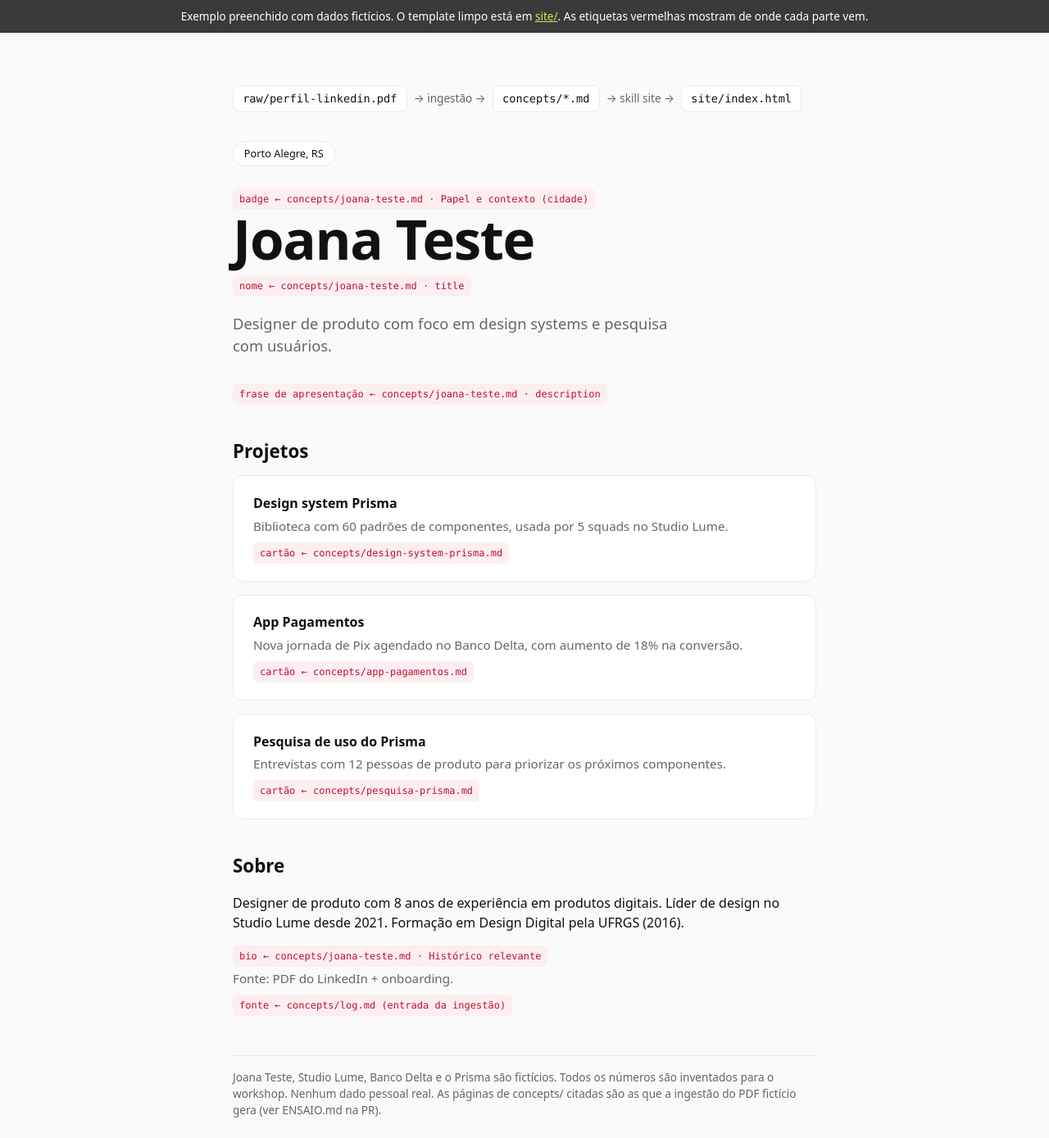
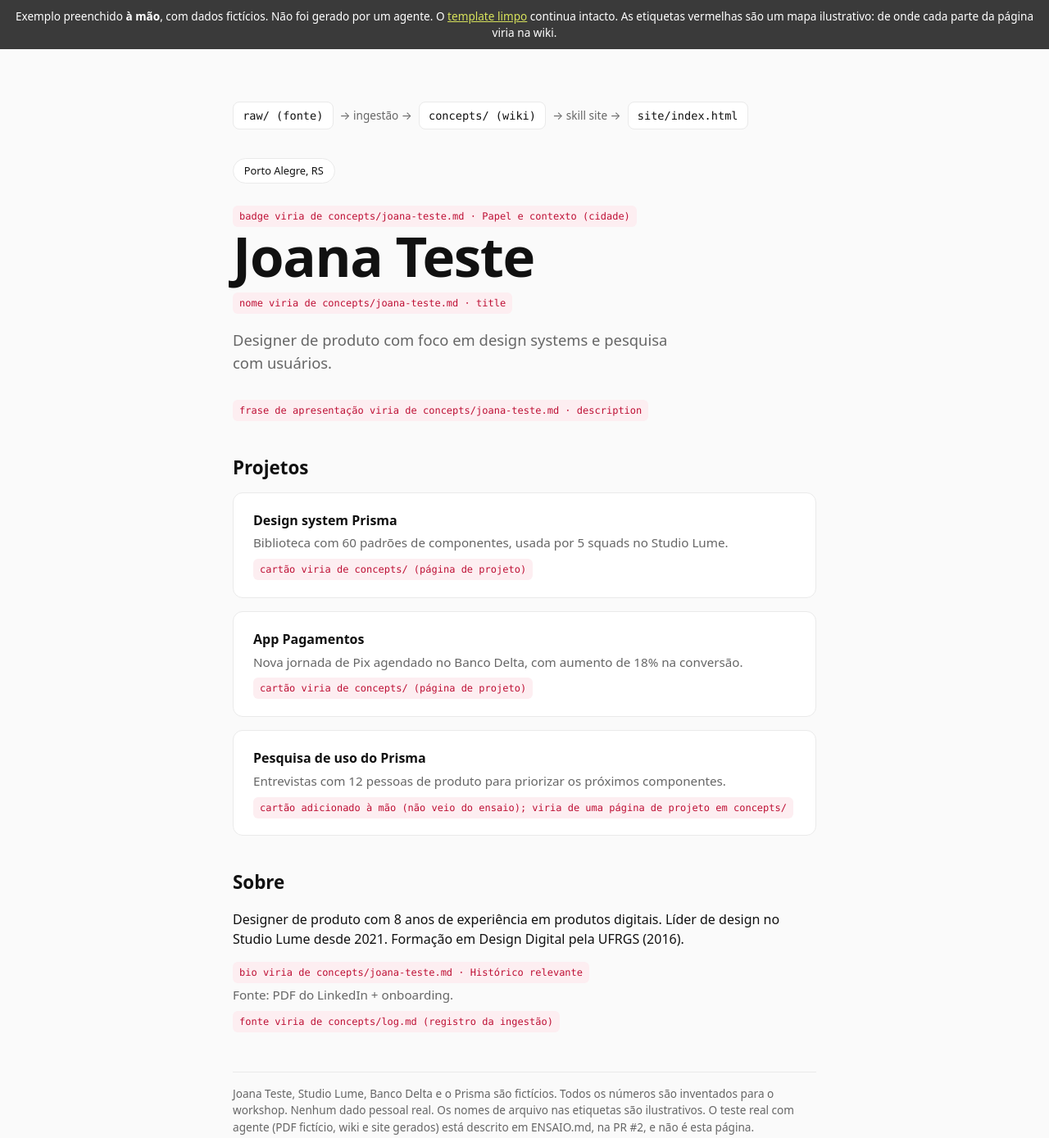
Before and after one commit to eusouakell/wiki-seed, a plain HTML site: page site/exemplo/index.html in a window 1280 px wide. Shown: the whole page at 82% size. Drawn offline with Linux system fonts and the light colour scheme.

Commit message:
Exemplo: rotulos como mapa ilustrativo, feito a mao

```diff
--- a/site/exemplo/index.html
+++ b/site/exemplo/index.html
@@ -27,45 +27,45 @@
   </style>
 </head>
 <body>
-  <div class="demo">Exemplo preenchido com dados fictícios. O template limpo está em <a href="../">site/</a>. As etiquetas vermelhas mostram de onde cada parte vem.</div>
+  <div class="demo">Exemplo preenchido <b>à mão</b>, com dados fictícios. Não foi gerado por um agente. O <a href="https://eusouakell.github.io/wiki-seed/">template limpo</a> continua intacto. As etiquetas vermelhas são um mapa ilustrativo: de onde cada parte da página viria na wiki.</div>
   <div class="container">
     <div class="flow">
-      <span>raw/perfil-linkedin.pdf</span><i>→ ingestão →</i><span>concepts/*.md</span><i>→ skill site →</i><span>site/index.html</span>
+      <span>raw/ (fonte)</span><i>→ ingestão →</i><span>concepts/ (wiki)</span><i>→ skill site →</i><span>site/index.html</span>
     </div>
 
     <span class="badge">Porto Alegre, RS</span>
-    <span class="src">badge ← concepts/joana-teste.md · Papel e contexto (cidade)</span>
+    <span class="src">badge viria de concepts/joana-teste.md · Papel e contexto (cidade)</span>
     <h1>Joana Teste</h1>
-    <span class="src">nome ← concepts/joana-teste.md · title</span>
+    <span class="src">nome viria de concepts/joana-teste.md · title</span>
     <p class="lead">Designer de produto com foco em design systems e pesquisa com usuários.</p>
-    <span class="src">frase de apresentação ← concepts/joana-teste.md · description</span>
+    <span class="src">frase de apresentação viria de concepts/joana-teste.md · description</span>
 
     <h2>Projetos</h2>
     <div class="projects">
       <div class="card">
         <strong>Design system Prisma</strong>
         <p class="muted">Biblioteca com 60 padrões de componentes, usada por 5 squads no Studio Lume.</p>
-        <span class="src">cartão ← concepts/design-system-prisma.md</span>
+        <span class="src">cartão viria de concepts/ (página de projeto)</span>
       </div>
       <div class="card">
         <strong>App Pagamentos</strong>
         <p class="muted">Nova jornada de Pix agendado no Banco Delta, com aumento de 18% na conversão.</p>
-        <span class="src">cartão ← concepts/app-pagamentos.md</span>
+        <span class="src">cartão viria de concepts/ (página de projeto)</span>
       </div>
       <div class="card">
         <strong>Pesquisa de uso do Prisma</strong>
         <p class="muted">Entrevistas com 12 pessoas de produto para priorizar os próximos componentes.</p>
-        <span class="src">cartão ← concepts/pesquisa-prisma.md</span>
+        <span class="src">cartão adicionado à mão (não veio do ensaio); viria de uma página de projeto em concepts/</span>
       </div>
     </div>
 
     <h2>Sobre</h2>
     <p>Designer de produto com 8 anos de experiência em produtos digitais. Líder de design no Studio Lume desde 2021. Formação em Design Digital pela UFRGS (2016).</p>
-    <span class="src">bio ← concepts/joana-teste.md · Histórico relevante</span>
+    <span class="src">bio viria de concepts/joana-teste.md · Histórico relevante</span>
     <p class="muted">Fonte: PDF do LinkedIn + onboarding.</p>
-    <span class="src">fonte ← concepts/log.md (entrada da ingestão)</span>
+    <span class="src">fonte viria de concepts/log.md (registro da ingestão)</span>
 
-    <footer>Joana Teste, Studio Lume, Banco Delta e o Prisma são fictícios. Todos os números são inventados para o workshop. Nenhum dado pessoal real. As páginas de concepts/ citadas são as que a ingestão do PDF fictício gera (ver ENSAIO.md na PR).</footer>
+    <footer>Joana Teste, Studio Lume, Banco Delta e o Prisma são fictícios. Todos os números são inventados para o workshop. Nenhum dado pessoal real. Os nomes de arquivo nas etiquetas são ilustrativos. O teste real com agente (PDF fictício, wiki e site gerados) está descrito em ENSAIO.md, na PR #2, e não é esta página.</footer>
   </div>
 </body>
 </html>
```
